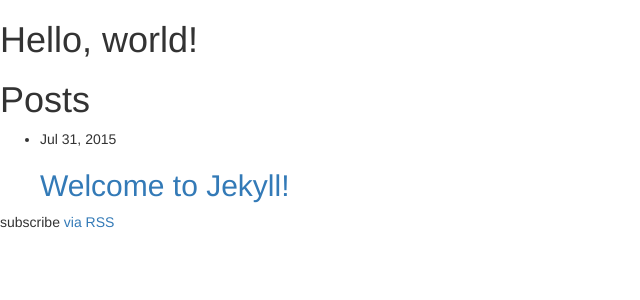
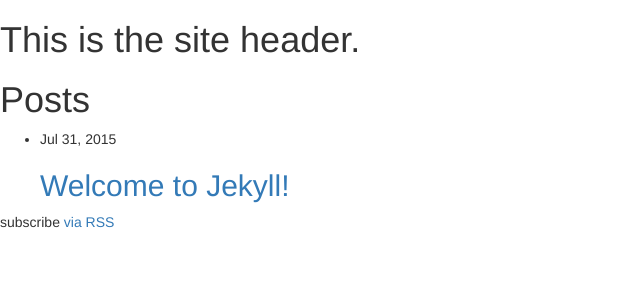
Before and after one commit to clauswilke/clauswilke.github.io.old, a Jekyll site: the page built from index.html, in a window 1280 px wide. Shown: the top 300 px of the page, without its empty margins (0-640 px from the left). Built offline with Jekyll 4.4.1, drawn with Linux system fonts in a browser that asks for light colours.

Commit message:
changed header.

```diff
--- a/_includes/header.html
+++ b/_includes/header.html
@@ -1,3 +1,3 @@
 <header>
-<h1>Hello, world!</h1>
+<h1>This is the site header.</h1>
 </header>
```
